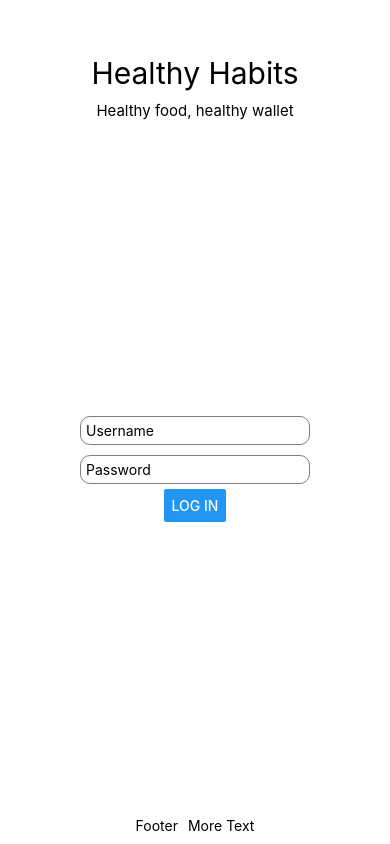
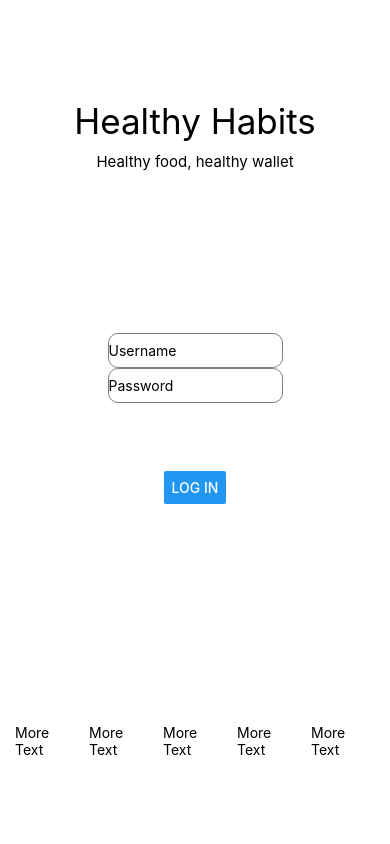
Before and after one commit to MrMostellar/Healthy-Habits-App, a React Native app in the folder HealthyHabits/: screen / in a window 390 px wide. Built offline with nearby package versions, Linux system fonts and the light colour scheme.

Commit message:
Styled the main page and components as well as creating a simple password authentication function.

```diff
--- a/HealthyHabits/App.js
+++ b/HealthyHabits/App.js
@@ -9,9 +9,17 @@ export default function App() {
   return (
     <View style={styles.container}>
 
-      <Header/>
-      <Login/>
-      <Footer/>
+      <View style={styles.headerComponent}>
+        <Header/>
+      </View>
+
+      <View style={styles.loginComponent}>
+        <Login/>
+      </View>
+
+      <View style={styles.footerComponent}>
+        <Footer/>
+      </View>
 
     </View>
 
@@ -21,8 +29,28 @@ export default function App() {
 const styles = StyleSheet.create({
   container: {
     flex: 1,
-    backgroundColor: '#fff',
     alignItems: 'center',
-    justifyContent: 'space-between'
+    justifyContent: 'center',
+    backgroundColor: '#fff'
   },
+
+  headerComponent:{
+    flex: 1,
+    alignItems: 'center',
+    justifyContent: 'flex-start',
+    padding: 40
+},
+
+  loginComponent:{
+    flex: 2,
+    alignItems: 'center',
+    justifyContent: 'center',
+},
+
+footerComponent:{
+  flex: 1,
+  alignItems: 'center',
+  justifyContent: 'center',
+  padding: 10
+},
 });
--- a/HealthyHabits/components/Footer.js
+++ b/HealthyHabits/components/Footer.js
@@ -3,23 +3,24 @@ import { View, Text, StyleSheet } from "react-native";
 
 export function Footer(){
     return(
-        <View style={styles.footer}>
-            <Text style={styles.footerComponent}>Footer</Text>
-            <Text style={styles.footerComponent}>More Text</Text>
+        <View style={styles.footerContainer}>
+            <Text style={styles.link}>More Text</Text>
+            <Text style={styles.link}>More Text</Text>
+            <Text style={styles.link}>More Text</Text>
+            <Text style={styles.link}>More Text</Text>
+            <Text style={styles.link}>More Text</Text>
         </View>
     )
 }
 
 const styles = StyleSheet.create({
-    footer:{
+    footerContainer: {
+        flex: 1,
+        flexDirection: 'row',
+        justifyContent: 'space-around',
         alignItems: 'center',
-        justifyContent: 'center',
-        flexDirection: 'row',
-        marginTop: 10,
-        marginBottom: 10
     },
-    footerComponent: {
-        marginLeft: 5,
-        marginRight: 5
+    link: {
+        padding: 5,
     }
 });
--- a/HealthyHabits/components/Header.js
+++ b/HealthyHabits/components/Header.js
@@ -3,32 +3,24 @@ import { View, Text, StyleSheet } from "react-native";
 
 export function Header(){
     return(
-        <View style={styles.header}>
-
-            <View style={styles.headerComponent}>
-                <Text style={styles.title}>Healthy Habits</Text>
-            </View>
-
-            <View style={styles.headerComponent}>
-                <Text style={styles.subtitle}>Healthy food, healthy wallet</Text>
-            </View>
-
+        <View style={styles.headerContainer}>
+            <Text style={styles.title}>Healthy Habits</Text>
+            <Text style={styles.subtitle}>Healthy food, healthy wallet</Text>
         </View>
     );
 }
 
 const styles = StyleSheet.create({
-    header:{
+    headerContainer:{
         alignItems: 'center',
-        marginTop: 50
+        paddingTop: 50
     },
-    headerComponent:{
-        margin: 5,
 
+    title:{
+        padding: 10,
+        fontSize: 35
     },
-    title:{
-        fontSize: 30
-    },
+
     subtitle:{
         fontSize: 15
     }
--- a/HealthyHabits/components/Login.js
+++ b/HealthyHabits/components/Login.js
@@ -14,48 +14,66 @@ export function Login(){
 
         userData === user && passwordData === password ?
             alert('Successfully logged in!') :
-            setIncorrectValue(<Text>Incorrect login information</Text>)
+            setIncorrectValue(<Text style={styles.error}>Incorrect login information</Text>)
 
     }
 
     return(
-        <View style={styles.login}>
+
+        <View style={styles.loginContainer}>
+
+            <View style={styles.inputBoxes}>
+
                 <TextInput
                     style={styles.textBox}
                     placeholder = 'Username'
-                onChangeText={setUser}
+                    onChangeText = {setUser}
+                    textAlign = 'center'
                 />
 
                 <TextInput
-                placeholder = 'Password'                    onChangeText={setPassword}
-                style={styles.textBox}
+                    style = {styles.textBox}
+                    placeholder = 'Password'
+                    onChangeText = {setPassword}
+                    secureTextEntry = {true}
+                    textAlign = 'center'
                 />
 
+            </View>
+
             <Button
-                style={styles.button}
                 title="Log in"
                 onPress={authenticate}
             />
+
             <View>{incorrectValue}</View>
+
         </View>
+
     );
 }
 
 const styles = StyleSheet.create({
-    login:{
-        alignItems: 'center',
-        justifyContent: 'space-around'
+    loginContainer:{
+        flex: 1,
+        justifyContent: 'space-evenly',
+        alignItems: 'center'
     },
+
+    textBoxes:{
+        flex: 1,
+    },
+
     textBox:{
-        borderRadius: 10,
         borderColor: 'grey',
         borderWidth: 1,
-        minWidth: '50%',
-        minHeight: '5%',
-        margin: 5,
-        padding: 5
+        borderRadius: 10,
+        minWidth: 175,
+        maxWidth: 175,
+        minHeight: 35,
+        maxHeight: 35,
     },
-    button: {
-        padding: 5
+    error:{
+        color: 'red'
     }
-})
+});
```
Lines whose indentation alone changed are shown as unchanged.
